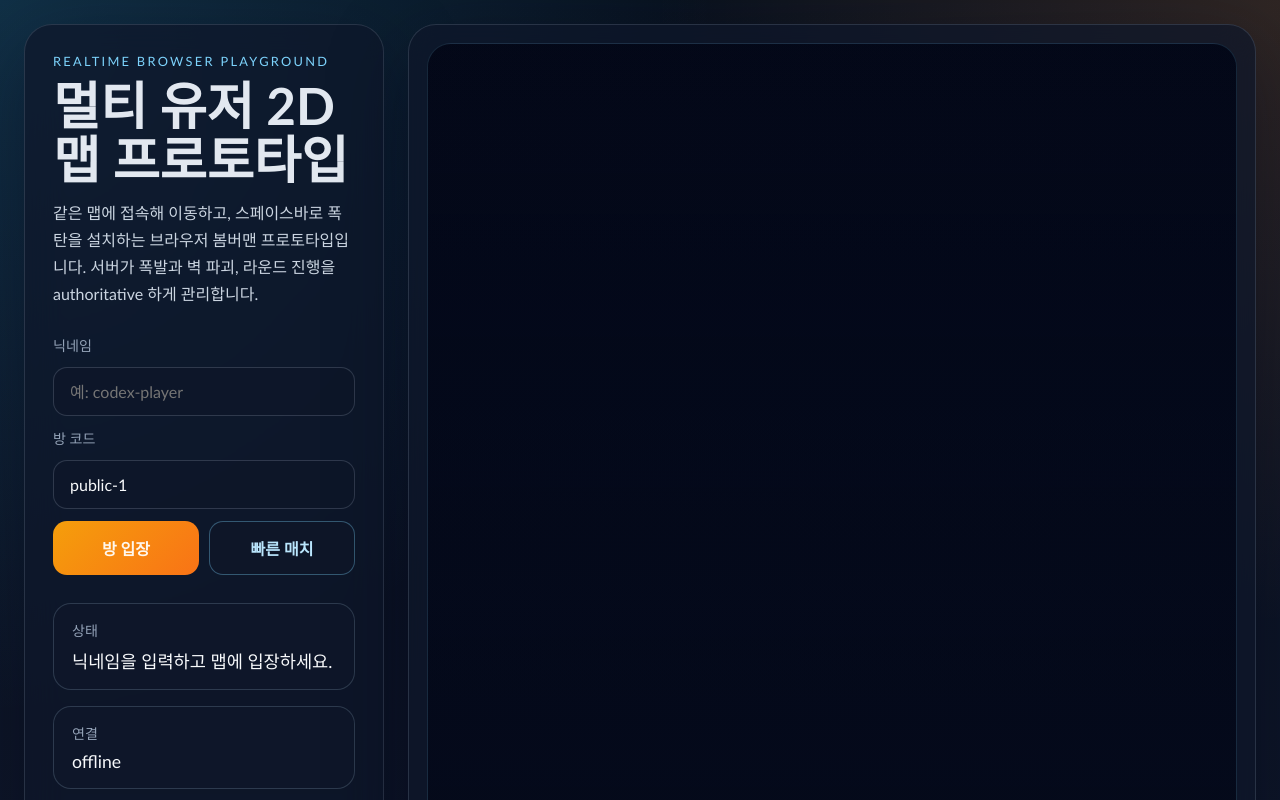
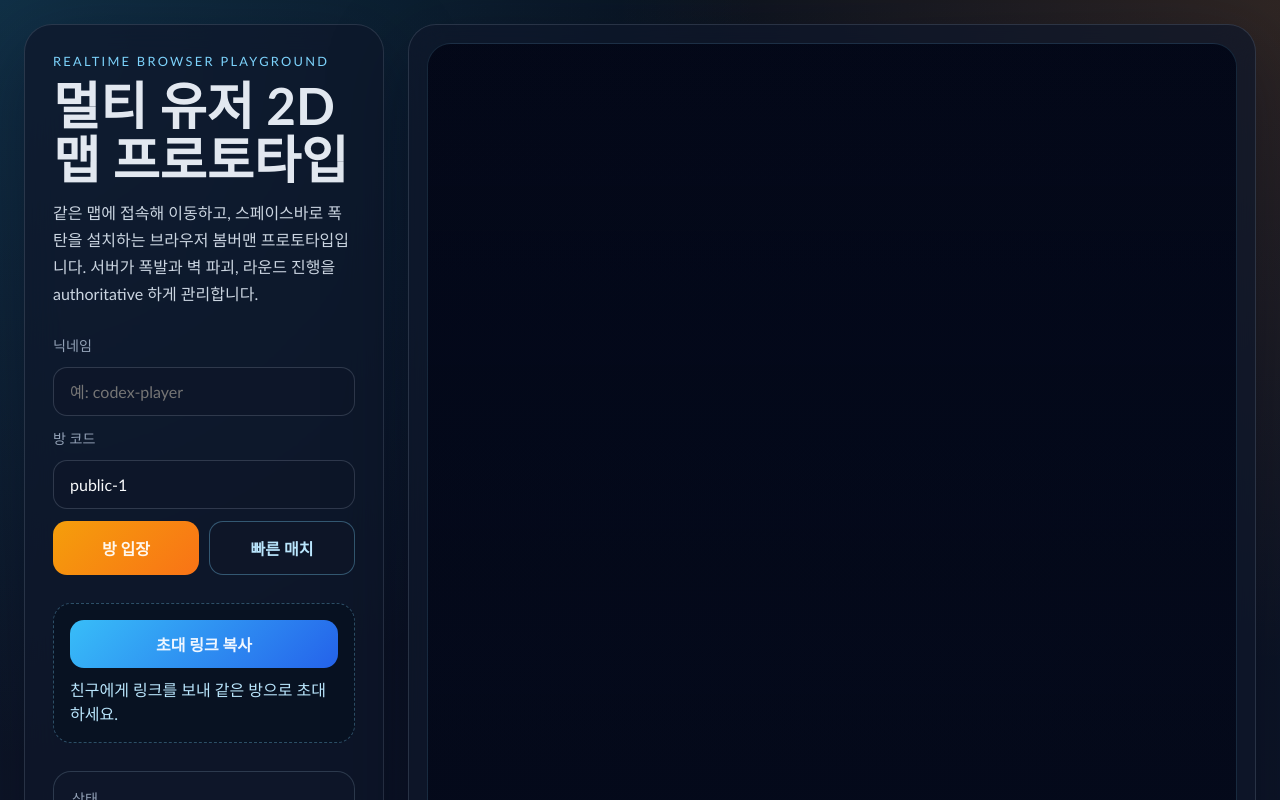
Before and after one commit to qowlsdn8007/untitled-web-game, a React (Vite) app: page / in a window 1280 px wide. Shown: the top 800 px of the page. Built offline with nearby package versions, Linux system fonts and the light colour scheme.

Commit message:
feat: add room invite links

```diff
--- a/src/client/App.tsx
+++ b/src/client/App.tsx
@@ -21,7 +21,7 @@ export default function App() {
   const socketRef = useRef<GameSocket | null>(null);
   const selfIdRef = useRef<string | null>(null);
   const [nickname, setNickname] = useState("");
-  const [roomCode, setRoomCode] = useState("public-1");
+  const [roomCode, setRoomCode] = useState(() => getInitialRoomCode());
   const [submittedNickname, setSubmittedNickname] = useState("");
   const [submittedRoomCode, setSubmittedRoomCode] = useState("");
   const [submittedJoinMode, setSubmittedJoinMode] = useState<JoinMode>("room");
@@ -33,6 +33,7 @@ export default function App() {
   const [selfPlayer, setSelfPlayer] = useState<PlayerState | null>(null);
   const [currentRoomId, setCurrentRoomId] = useState<string | null>(null);
   const [nowMs, setNowMs] = useState(() => Date.now());
+  const [inviteStatus, setInviteStatus] = useState("");
 
   useEffect(() => {
     if (!submittedNickname || !submittedRoomCode) {
@@ -65,6 +66,8 @@ export default function App() {
     socket.on("world:init", (payload) => {
       selfIdRef.current = payload.selfId;
       setCurrentRoomId(payload.roomId);
+      setRoomCode(payload.roomId);
+      syncRoomUrl(payload.roomId);
       setMatch(payload.match);
       setPlayerCount(payload.players.length);
       setReadyCount(payload.players.filter((player) => player.ready).length);
@@ -175,6 +178,7 @@ export default function App() {
     setSubmittedNickname(trimmed);
     setSubmittedRoomCode(normalizeRoomCode(roomCode));
     setSubmittedJoinMode("room");
+    setInviteStatus("");
     setStatus("서버에 연결 중입니다...");
   };
 
@@ -188,6 +192,7 @@ export default function App() {
     setSubmittedNickname(trimmed);
     setSubmittedRoomCode("quick");
     setSubmittedJoinMode("quick");
+    setInviteStatus("");
     setStatus("빠른 매치를 찾는 중입니다...");
   };
 
@@ -197,6 +202,18 @@ export default function App() {
     }
 
     socketRef.current?.emit("player:ready", { ready: !selfPlayer.ready });
+  };
+
+  const handleCopyInviteLink = async () => {
+    const inviteRoomId = currentRoomId ?? normalizeRoomCode(roomCode);
+    const inviteUrl = createInviteUrl(inviteRoomId);
+
+    try {
+      await copyText(inviteUrl);
+      setInviteStatus("초대 링크를 복사했습니다.");
+    } catch {
+      setInviteStatus(inviteUrl);
+    }
   };
 
   const roundOverlay = getRoundOverlay(match, selfPlayer, selfIdRef.current, nowMs);
@@ -241,6 +258,13 @@ export default function App() {
             </button>
           </div>
         </form>
+
+        <div className="invite-panel">
+          <button type="button" onClick={handleCopyInviteLink} disabled={!currentRoomId && !roomCode}>
+            초대 링크 복사
+          </button>
+          <p>{inviteStatus || "친구에게 링크를 보내 같은 방으로 초대하세요."}</p>
+        </div>
 
         <dl className="status-panel">
           <div>
@@ -332,6 +356,59 @@ function normalizeRoomCode(value: string) {
   return trimmed.length > 0 ? trimmed : "public-1";
 }
 
+function getInitialRoomCode() {
+  const roomFromQuery = new URLSearchParams(window.location.search).get("room");
+  if (roomFromQuery) {
+    return normalizeRoomCode(roomFromQuery);
+  }
+
+  const roomPathMatch = window.location.pathname.match(/^\/room\/([^/]+)$/);
+  if (roomPathMatch) {
+    return normalizeRoomCode(decodeURIComponent(roomPathMatch[1]));
+  }
+
+  return "public-1";
+}
+
+function createInviteUrl(roomId: string) {
+  const url = new URL(window.location.href);
+  url.pathname = "/";
+  url.search = "";
+  url.hash = "";
+  url.searchParams.set("room", normalizeRoomCode(roomId));
+  return url.toString();
+}
+
+function syncRoomUrl(roomId: string) {
+  const nextUrl = createInviteUrl(roomId);
+  if (window.location.href === nextUrl) {
+    return;
+  }
+
+  window.history.replaceState(null, "", nextUrl);
+}
+
+async function copyText(text: string) {
+  if (navigator.clipboard?.writeText) {
+    await navigator.clipboard.writeText(text);
+    return;
+  }
+
+  const textarea = document.createElement("textarea");
+  textarea.value = text;
+  textarea.setAttribute("readonly", "true");
+  textarea.style.position = "fixed";
+  textarea.style.opacity = "0";
+  document.body.append(textarea);
+  textarea.select();
+
+  try {
+    document.execCommand("copy");
+  } finally {
+    textarea.remove();
+  }
+}
+
 function canToggleReady(match: MatchState | null) {
   return !match || match.status === "waiting" || match.status === "starting";
 }
--- a/src/client/styles/global.css
+++ b/src/client/styles/global.css
@@ -115,6 +115,37 @@ input {
 .join-form button:disabled {
   cursor: default;
   opacity: 0.7;
+}
+
+.invite-panel {
+  display: grid;
+  gap: 10px;
+  padding: 16px;
+  border-radius: 18px;
+  background: rgba(8, 17, 31, 0.62);
+  border: 1px dashed rgba(125, 211, 252, 0.32);
+}
+
+.invite-panel button {
+  padding: 12px 14px;
+  border: 0;
+  border-radius: 14px;
+  background: linear-gradient(135deg, #38bdf8, #2563eb);
+  color: #eff6ff;
+  font-weight: 800;
+  cursor: pointer;
+}
+
+.invite-panel button:disabled {
+  cursor: default;
+  opacity: 0.58;
+}
+
+.invite-panel p {
+  margin: 0;
+  color: #bae6fd;
+  line-height: 1.5;
+  overflow-wrap: anywhere;
 }
 
 .status-panel {
```
Also changed, not shown: 1 other file (tests, documents, lock files or other folders).
